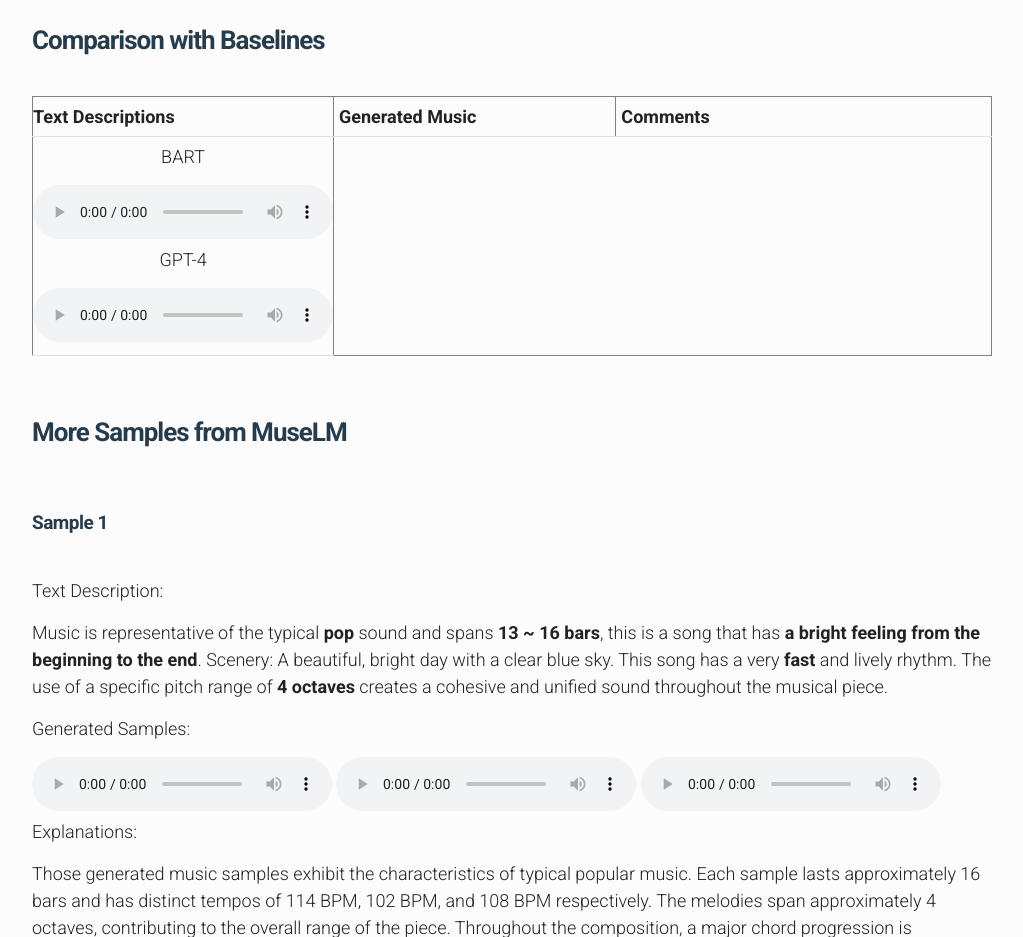
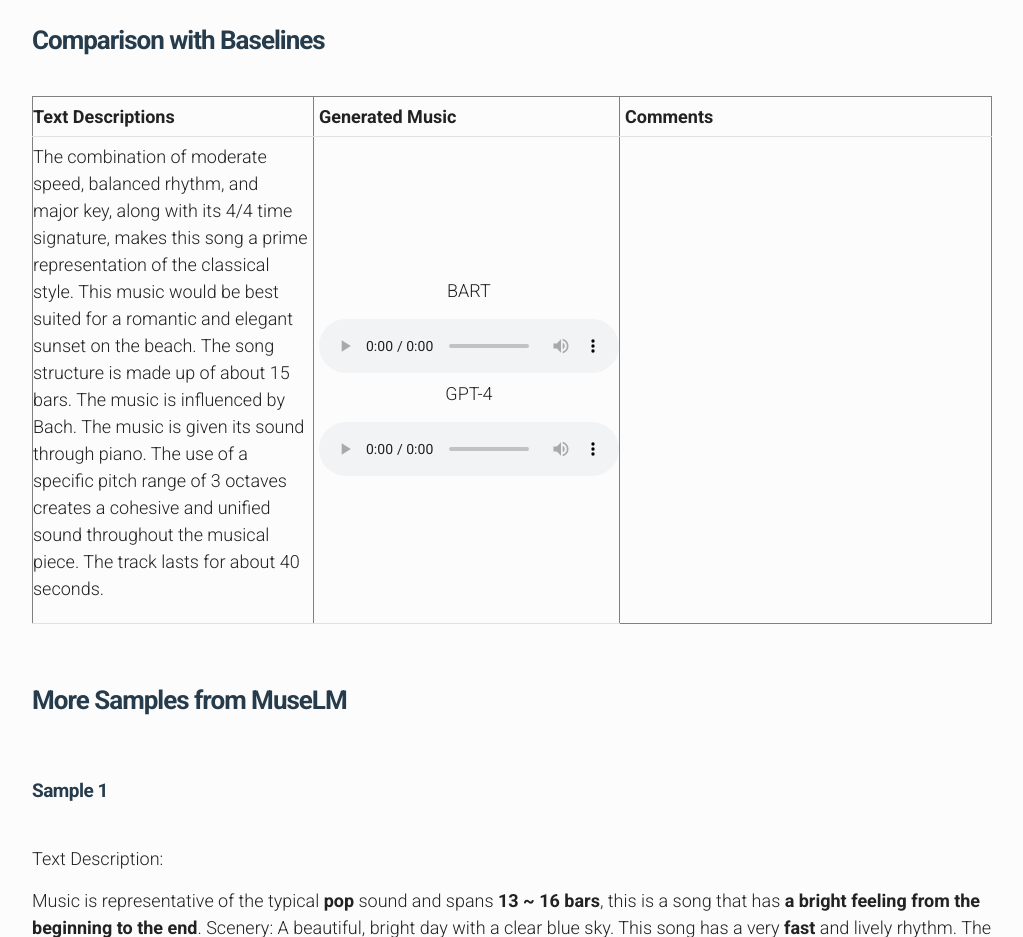
Before and after one commit to MuseLM/MuseLM.github.io, a plain HTML site: page index.html in a window 1280 px wide. Shown: the part 960-1897 px from the top of the page, without its empty margins (128-1151 px from the left). Drawn offline with nearby package versions, Linux system fonts and the light colour scheme; some packages are replaced by stand-ins of ours.

Commit message:
Update index.html

```diff
--- a/index.html
+++ b/index.html
@@ -49,6 +49,11 @@
             <th width="40%" style="text-align: left" scope="col">Comments</th>
         </tr>
         <tr>
+            <td>
+                <p>
+                    The combination of moderate speed, balanced rhythm, and major key, along with its 4/4 time signature, makes this song a prime representation of the classical style. This music would be best suited for a romantic and elegant sunset on the beach. The song structure is made up of about 15 bars. The music is influenced by Bach. The music is given its sound through piano. The use of a specific pitch range of 3 octaves creates a cohesive and unified sound throughout the musical piece. The track lasts for about 40 seconds.
+                </p>
+            </td>
             <td width="26%" style="text-align: center">
                 <p>BART</p>
                 <audio controls="controls">
```
